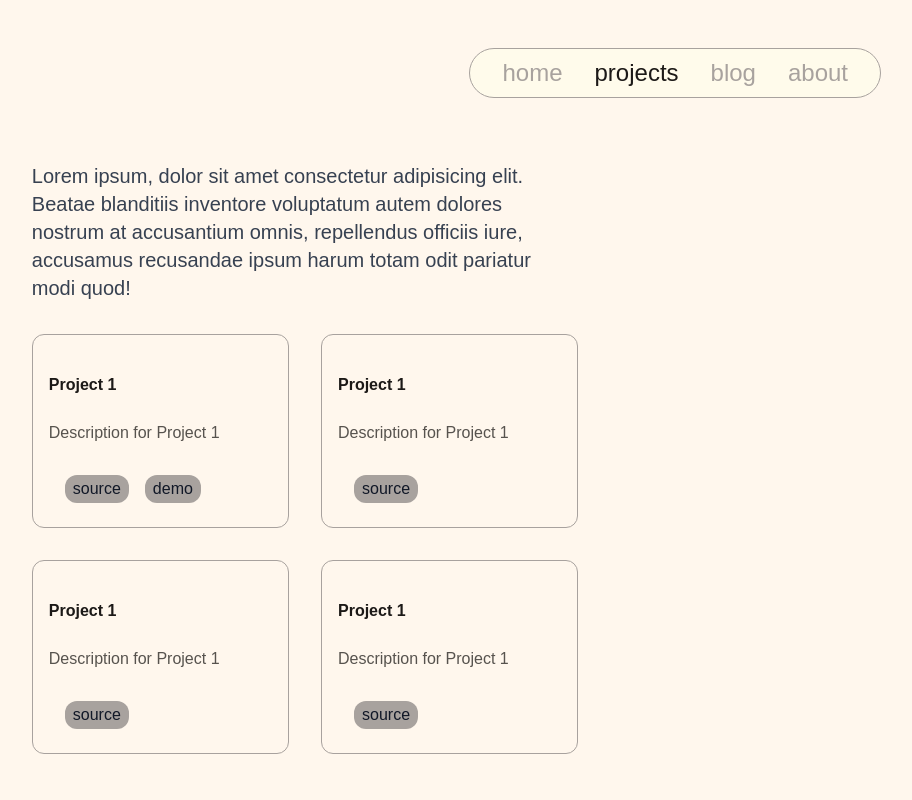
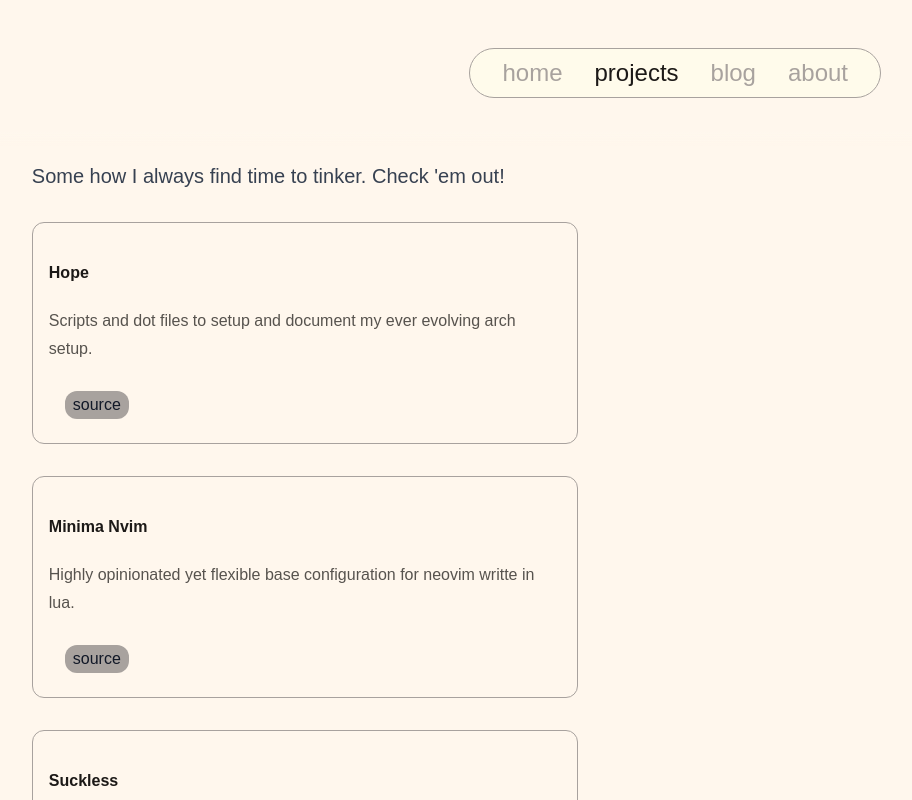
Before and after one commit to commitsovercoffee/pages, a SvelteKit app: page /projects in a window 1280 px wide. Shown: the top 800 px of the page, without its empty margins (335-1247 px from the left). Built offline with nearby package versions, Linux system fonts and the light colour scheme.

Commit message:
adds projects content

```diff
--- /dev/null
+++ b/src/lib/components/Review.svelte
@@ -0,0 +1,26 @@
+<script>
+	export let comment = "";
+	export let name = "";
+</script>
+
+<div class="my-8 px-4 py-2 border-t-4 border-neutral-200 bg-neutral-800">
+	<svg
+		xmlns="http://www.w3.org/2000/svg"
+		width="24"
+		height="24"
+		viewBox="0 0 24 24"
+		fill="none"
+		stroke="currentColor"
+		stroke-width="2"
+		stroke-linecap="round"
+		stroke-linejoin="round"
+		class="lucide lucide-quote mt-4"
+		><path
+			d="M3 21c3 0 7-1 7-8V5c0-1.25-.756-2.017-2-2H4c-1.25 0-2 .75-2 1.972V11c0 1.25.75 2 2 2 1 0 1 0 1 1v1c0 1-1 2-2 2s-1 .008-1 1.031V20c0 1 0 1 1 1z"
+		/><path
+			d="M15 21c3 0 7-1 7-8V5c0-1.25-.757-2.017-2-2h-4c-1.25 0-2 .75-2 1.972V11c0 1.25.75 2 2 2h.75c0 2.25.25 4-2.75 4v3c0 1 0 1 1 1z"
+		/></svg
+	>
+	<p class="font-plex_sans">{comment}</p>
+	<p class="text-right font-caveat">- {name}</p>
+</div>
--- a/src/routes/blog/[slug]/+page.svelte
+++ b/src/routes/blog/[slug]/+page.svelte
@@ -24,8 +24,8 @@
 	});
 </script>
 
-<section class="prose mx-auto my-32 bg-orange-100">
-	<div class="p-8 m-0">
+<section class="mx-auto prose">
+	<div class="m-4 px-8 py-16 bg-orange-100 rounded-xl">
 		<svelte:component this={data.content} />
 	</div>
 </section>
--- a/src/routes/projects/+page.svelte
+++ b/src/routes/projects/+page.svelte
@@ -6,11 +6,7 @@
 </script>
 
 <section class="prose mx-auto">
-	<p class="m-4 text-xl 2xl:text-2xl">
-		Lorem ipsum, dolor sit amet consectetur adipisicing elit. Beatae blanditiis inventore voluptatum
-		autem dolores nostrum at accusantium omnis, repellendus officiis iure, accusamus recusandae
-		ipsum harum totam odit pariatur modi quod!
-	</p>
+	<p class="m-4 text-xl 2xl:text-2xl">Some how I always find time to tinker. Check 'em out!</p>
 
 	<div class="flex flex-wrap">
 		{#each content.projects as project}
@@ -21,10 +17,7 @@
 					<p class="text-stone-900 font-semibold">
 						{project.name}
 					</p>
-
-					<p class="text-stone-600">
-						{project.desc}
-					</p>
+					<p class="text-stone-600">{project.desc}</p>
 				</div>
 
 				<div class="p-2 flex flex-wrap">
--- a/src/routes/projects/content.js
+++ b/src/routes/projects/content.js
@@ -4,31 +4,41 @@ export const intro = "Somehow I always find time to tinker. Check 'em out !";
 
 export const projects = [
 	{
-		name: 'Project 1',
-		desc: 'Description for Project 1',
-		repo: 'https://example.com/project1',
-		demo: '/',
-		youtube: '/'
+		name: 'Hope',
+		desc: 'Scripts and dot files to setup and document my ever evolving arch setup.',
+		repo: 'hope',
+		demo: '',
+		youtube: ''
+	},
+
+	{
+		name: 'Minima Nvim',
+		desc: 'Highly opinionated yet flexible base configuration for neovim writte in lua.',
+		repo: 'github.com/commitsovercoffee/minima-nvim',
+		demo: '',
+		youtube: ''
 	},
 	{
-		name: 'Project 1',
-		desc: 'Description for Project 1',
-		repo: 'https://example.com/project1',
+		name: 'Suckless',
+		desc: 'Pre-patched suckless apps.',
+		repo: 'suckless',
 		demo: '',
-		youtube: '/'
+		youtube: ''
 	},
+
 	{
-		name: 'Project 1',
-		desc: 'Description for Project 1',
-		repo: 'https://example.com/project1',
-		demo: '',
-		youtube: '/'
+		name: 'Key Probe',
+		desc: 'Web app to diagnose computer keyboards for unresponsive keys and ghosting.',
+		repo: 'key-probe',
+		demo: 'https://key-probe.commitsovercoffee.com',
+		youtube: ''
 	},
+
 	{
-		name: 'Project 1',
-		desc: 'Description for Project 1',
-		repo: 'https://example.com/project1',
-		demo: '',
-		youtube: '/'
+		name: 'Personal Website',
+		desc: 'Source of this website.',
+		repo: 'github.com/k',
+		demo: 'commitsovercoffee.com',
+		youtube: ''
 	}
 ];
```
